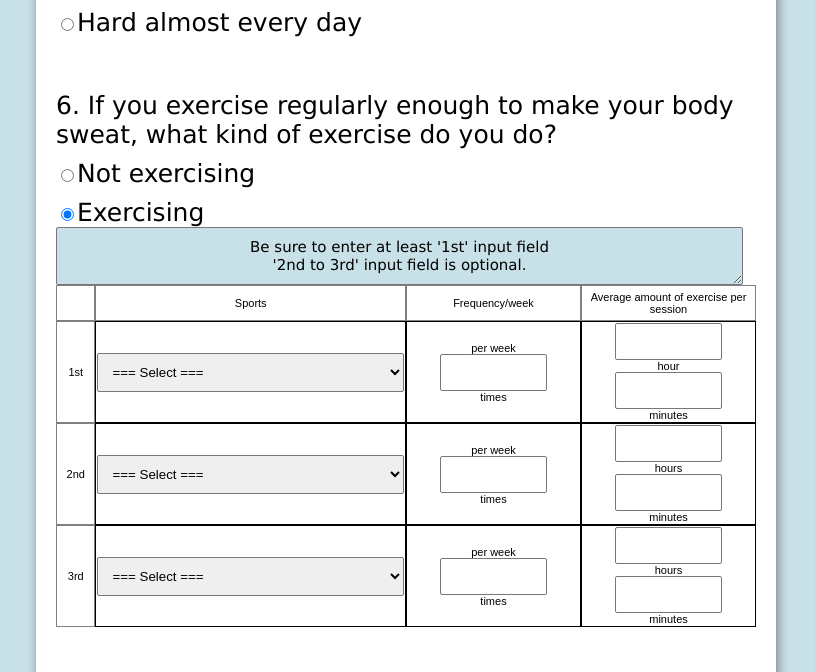
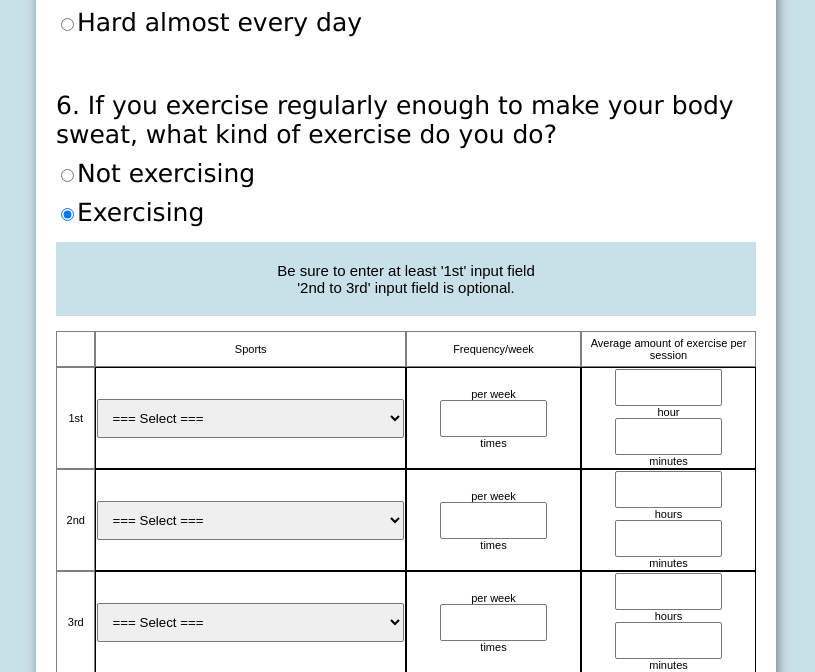
Before and after one commit to ubicomp-KNIH-proj/Beta_test1.0, a Flask app: template Betatest_v0.7/templates/weekly_en.html in a window 1280 px wide. Shown: the part 1161-1833 px from the top of the page, without its empty margins (234-1049 px from the left). Run offline with Flask 2, Linux system fonts and the light colour scheme; the template is opened without the code that fills it, so the values that code supplies are empty; some libraries are stand-ins or nearby versions.

Commit message:
Update weekly_en.html

```diff
--- a/Betatest_v0.7/templates/weekly_en.html
+++ b/Betatest_v0.7/templates/weekly_en.html
@@ -8,8 +8,6 @@
 	<meta http-equiv="Content-Type" content="text/html" charset="EUC-KR">
     <meta name="viewport" content="width=device-width, initial-scale=1.0, user-scalable=no" >
 	<link rel="stylesheet" href="/static/style.css" type="text/css">
-	<script src="http://code.jquery.com/jquery-3.3.1.js" integrity="sha256-2Kok7MbOyxpgUVvAk/HJ2jigOSYS2auK4Pfzbm7uH60="
-		crossorigin="anonymous"></script>
 	<title>
 		[KNIH] AT SCH Univ.
 	</title>
@@ -91,7 +89,7 @@
 			box-shadow: 2px 5px 10px rgba(38, 35, 35, 0.5);
 		}
 
-		textarea {
+		p {
 			background-color: #c8e0e7;
 			font-family: Arial, sans-serif;
 			padding: 20px 20px;
@@ -211,8 +209,7 @@
 
 		<div class="form-control">
 			<label for="q6" label="label-q6">
-				6.
-				If you exercise regularly enough to make your body sweat, what kind of exercise do you do?
+				6. If you exercise regularly enough to make your body sweat, what kind of exercise do you do?
 			</label>
 
 			<label for="q6-1">
@@ -220,7 +217,7 @@
 			</label>
 			<label for="q6-2">
 				<input type="radio" id="q6-2" name="q6" value="2" checked>Exercising
-				<textarea style="text-align: center">Be sure to enter at least '1st' input field&#10;'2nd to 3rd' input field is optional.</textarea>
+				<p style="text-align: center">Be sure to enter at least '1st' input field<br>'2nd to 3rd' input field is optional.</p>
 				<table class="tg">
 					<thead>
 						<tr>
```
